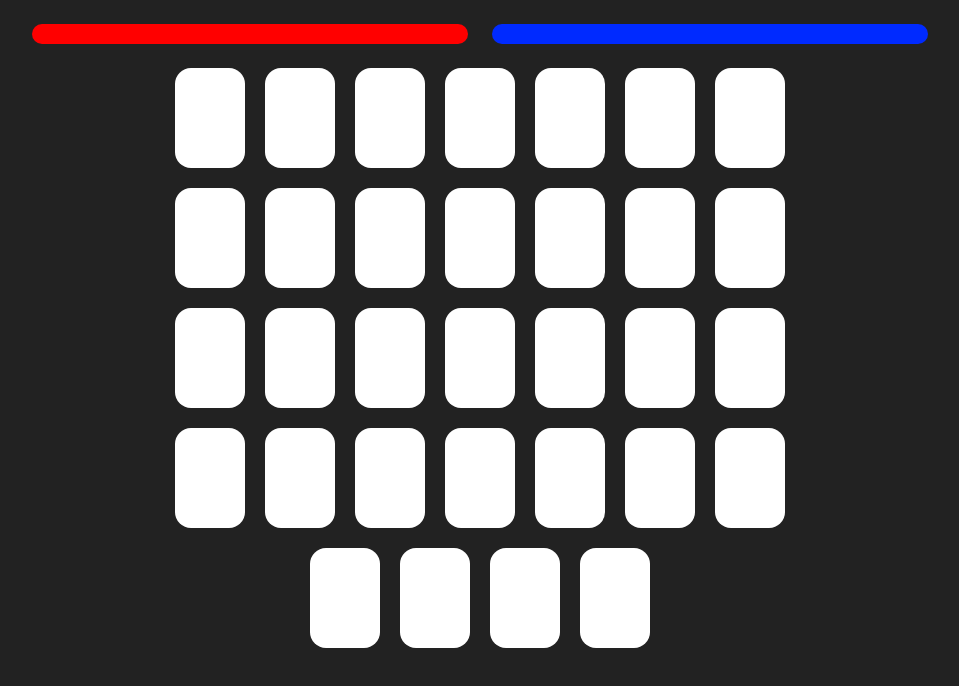
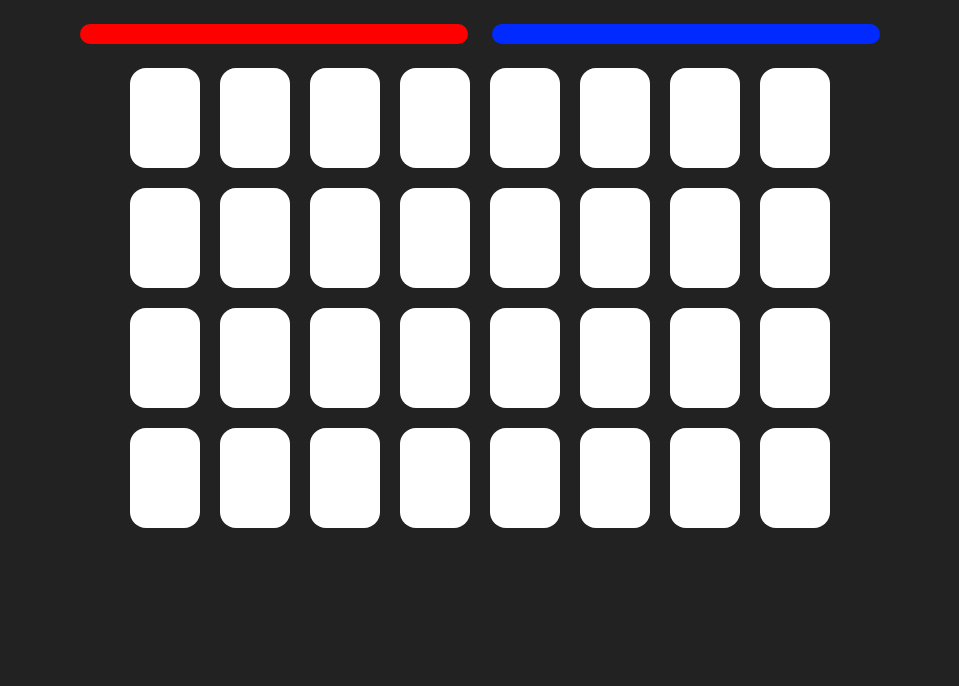
Before and after one commit to asumicky/kadai_gs_academy, a plain HTML site: page janken2/index.html in a window 1280 px wide. Shown: the whole page, without its empty margins (160-1119 px from the left). Drawn offline with nearby package versions, Linux system fonts and the light colour scheme.

Commit message:
カードのバランス調整

```diff
--- a/janken2/css/style.css
+++ b/janken2/css/style.css
@@ -1,5 +1,6 @@
 body {
-    max-width: 70%;
+    width: 100%;
+    max-width: 800px;
     margin: 0 auto;
     font-family: "Noto Sans JP", sans-serif;
     background-color: #222;
@@ -13,12 +14,11 @@ main {
 
 
 .vertical {
-    width: 630px;
+    width: 720px;
     display: flex;
     align-items: center;
     justify-content: center; /* 水平方向の中央寄せ（主軸） */
     flex-wrap: wrap;
-    max-width: 630px;
     margin: 0 auto;
     gap: 20px;
 }
@@ -103,12 +103,13 @@ main {
     background-color: #fff;
     width: 500px;
     height: 300px;
-    text-align: center;
+    align-items: center;
     display: none;
     position: fixed;
     top: 50%;
     left: 50%;
     transform: translate(-50%, -50%);
+    border-radius: 32px;
 }
 
 .clear-box-inner {
```
